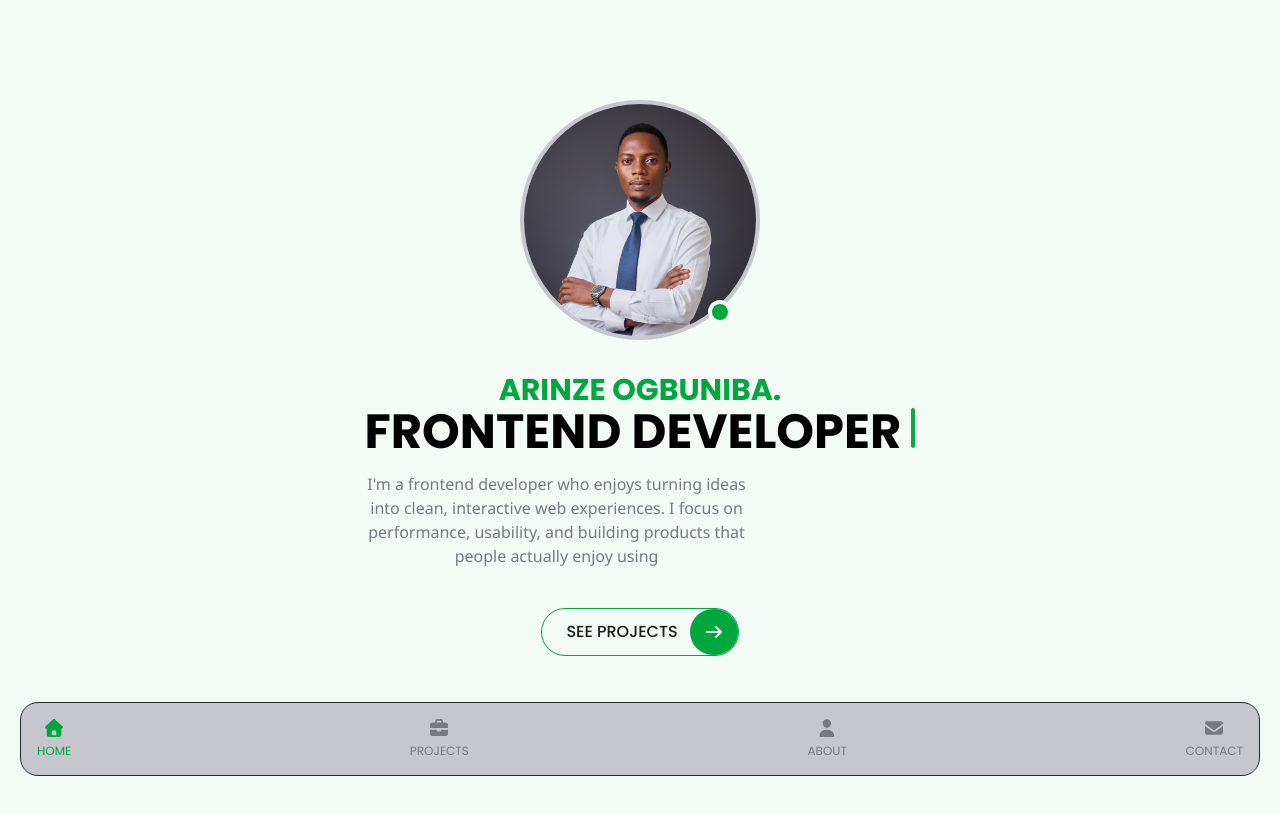
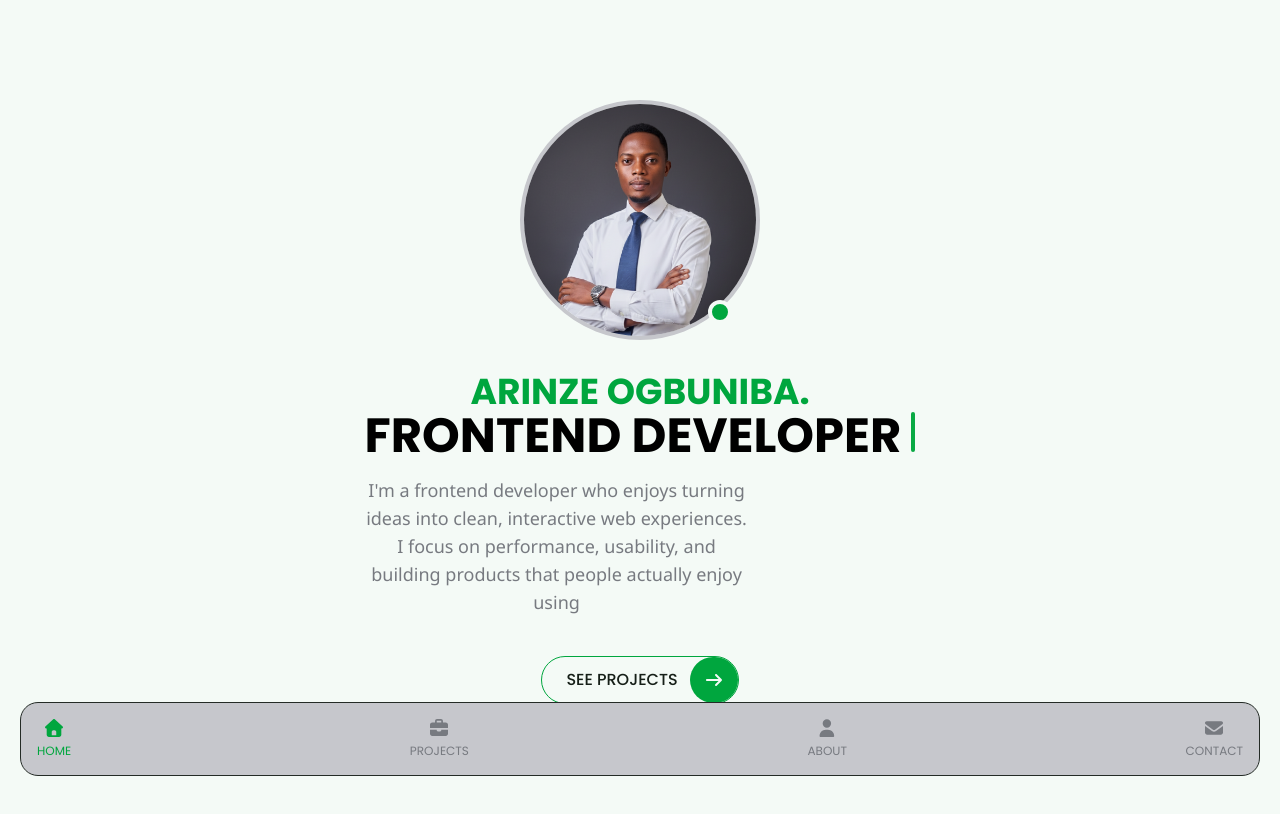
Before and after one commit to kushyzee/zee-portfolio, a Next.js app: page / in a window 1280 px wide. Shown: the top 814 px of the page. Built offline with nearby package versions, Linux system fonts and the light colour scheme.

Commit message:
feat: enhance typography styles for improved readability on the page

```diff
--- a/app/page.tsx
+++ b/app/page.tsx
@@ -26,14 +26,16 @@ export default function Page() {
       </div>
       <div className="mt-8 text-center">
         <div className="font-bold">
-          <h1 className="text-3xl text-primary">ARINZE OGBUNIBA.</h1>
+          <h1 className="text-3xl text-primary md:text-4xl">
+            ARINZE OGBUNIBA.
+          </h1>
           <TypewriterEffect
             words={words}
-            className="text-2xl"
+            className="text-2xl md:text-4xl"
             cursorClassName="bg-primary h-[18]"
           />
         </div>
-        <p className="mt-4 mb-8 max-w-96 font-noto text-muted-foreground">
+        <p className="mt-4 mb-8 max-w-96 font-noto text-muted-foreground md:text-lg">
           I&apos;m a frontend developer who enjoys turning ideas into clean,
           interactive web experiences. I focus on performance, usability, and
           building products that people actually enjoy using
```
